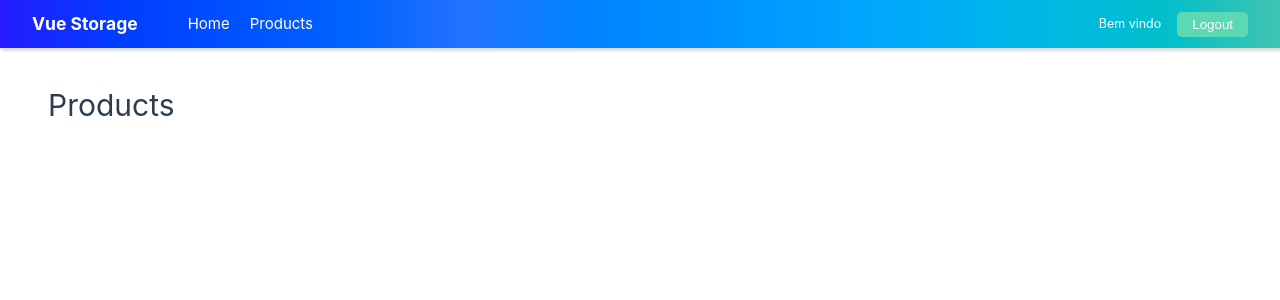
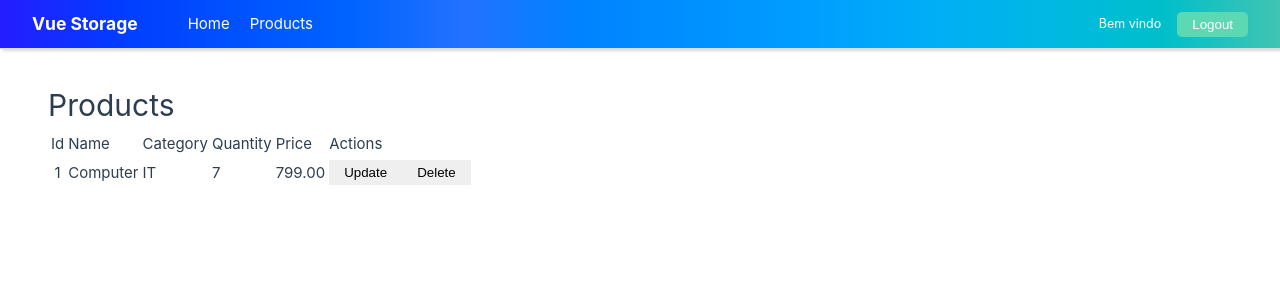
Before and after one commit to gabeFrancisco/vue-storage, a Vue app in the folder ui/vue_storage/: page /dashboard/products in a window 1280 px wide. Shown: the top 300 px of the page. Built offline with nearby package versions, Linux system fonts and the light colour scheme; sample sign-in values are in the browser's storage.

Commit message:
fixed localStorage object assignment

```diff
--- a/ui/vue_storage/src/components/Header.vue
+++ b/ui/vue_storage/src/components/Header.vue
@@ -2,23 +2,19 @@
 
 import { useUserStore } from '@/store/userStore';
 import { useRouter } from 'vue-router';
-import { storeToRefs } from 'pinia';
 
 const userStore = useUserStore();
 const router = useRouter();
-const { user } = storeToRefs(userStore)
 
 function handleSignout() {
     userStore.signout();
     router.replace("/")
 }
-
 </script>
 
 <template>
     <header>
         <div class="header-nav">
-
             <div>
                 <h3>
                     Vue Storage
@@ -30,7 +26,7 @@ function handleSignout() {
             </ul>
         </div>
         <div class="header-nav">
-            <small>Bem vindo {{ user.username }}</small>
+            <small>Bem vindo {{ userStore.user?.username }}</small>
             <button @click="handleSignout()" class="text-white bg-green rounded">Logout</button>
         </div>
     </header>
@@ -44,7 +40,19 @@ header {
     padding: 10px 2rem;
     border-bottom: 1px solid #ddd;
     box-shadow: rgba(0, 0, 0, 0.15) 1.95px 1.95px 2.6px;
-    background-image: linear-gradient(to right, #251cff, #023cff, #0051ff, #0063ff, #2372ff, #0083ff, #0091ff, #009fff, #00aef6, #00b8e3, #00bfca, #41c4b2);
+    background-image: linear-gradient(to right,
+            #251cff,
+            #023cff,
+            #0051ff,
+            #0063ff,
+            #2372ff,
+            #0083ff,
+            #0091ff,
+            #009fff,
+            #00aef6,
+            #00b8e3,
+            #00bfca,
+            #41c4b2);
     color: white
 }
 
@@ -73,7 +81,7 @@ header .header-nav {
     align-items: center;
 }
 
-button{
+button {
     margin: 0 0 0 1rem;
 }
 </style>
--- /dev/null
+++ b/ui/vue_storage/src/components/ProductsTable.vue
@@ -0,0 +1,35 @@
+<script setup>
+
+</script>
+
+<template>
+    <table>
+        <thead>
+            <tr>
+                <th>Id</th>
+                <td>Name</td>
+                <td>Category</td>
+                <td>Quantity</td>
+                <td>Price</td>
+                <td>Actions</td>
+            </tr>
+        </thead>
+        <tbody>
+            <tr>
+                <th>1</th>
+                <td>Computer</td>
+                <td>IT</td>
+                <td>7</td>
+                <td>799.00</td>
+                <td>
+                    <div>
+                        <button type="button">Update</button>
+                        <button type="button">Delete</button>
+                    </div>
+                </td>
+            </tr>
+        </tbody>
+    </table>
+</template>
+
+<style scoped></style>
--- a/ui/vue_storage/src/main.js
+++ b/ui/vue_storage/src/main.js
@@ -7,7 +7,4 @@ import App from "./App.vue";
 
 const pinia = createPinia();
 
-createApp(App)
-  .use(router)
-  .use(pinia)
-  .mount("#app");
+createApp(App).use(router).use(pinia).mount("#app");
--- a/ui/vue_storage/src/store/userStore.js
+++ b/ui/vue_storage/src/store/userStore.js
@@ -1,36 +1,36 @@
 import { defineStore } from "pinia";
 
-export const useUserStore = defineStore('user', {
+export const useUserStore = defineStore("user", {
   state: () => ({
     user: {
-      username: ""
+      username: "",
     },
-    isLogged: true
+    isLogged: true,
   }),
   actions: {
-    signin(username, password){
+    signin(username, password) {
       const user = {
         id: 773,
         username: username,
-        email: 'brielsfrancisco@gmail.com',
-        token: 'as234#sdf34$fsdjgja1088412',
-      }
-      localStorage.setItem("user", JSON.stringify(user))
+        email: "brielsfrancisco@gmail.com",
+        token: "as234#sdf34$fsdjgja1088412",
+      };
+      localStorage.setItem("user", JSON.stringify(user));
 
       this.user = user;
-      this.isLogged = true
+      this.isLogged = true;
     },
-    signout(){
-      localStorage.removeItem('user');
-      this.isLogged = false,
-      this.user = null
+    signout() {
+      localStorage.removeItem("user");
+      (this.isLogged = false), (this.user = null);
     },
-    loadUser(){
-      const user = (localStorage.getItem('user'));
-      if(user){
-        this.user = user
-        this.isLogged = true
+    loadUser() {
+      const user = localStorage.getItem("user");
+      if (user) {
+        console.log(JSON.parse(user));
+        // this.user.username = user.username;
+        // this.isLogged = true;
       }
-    }
-  }
-})
+    },
+  },
+});
--- a/ui/vue_storage/src/views/DashboardView.vue
+++ b/ui/vue_storage/src/views/DashboardView.vue
@@ -11,11 +11,11 @@ const { isLogged } = storeToRefs(store)
 
 onBeforeMount(() => {
   const user = localStorage.getItem('user')
-  alert(user != null)
+  // alert(user != null)
   if (user) {
     store.loadUser();
   }
-  else{
+  else {
     router.replace('/')
     store.signout();
   }
--- a/ui/vue_storage/src/views/LoginView.vue
+++ b/ui/vue_storage/src/views/LoginView.vue
@@ -8,12 +8,12 @@ const userStore = useUserStore();
 const username = ref("")
 const password = ref("")
 
-function login(){
-    if(this.username === "" || this.password === ""){
+function login() {
+    if (this.username === "" || this.password === "") {
         alert("Please enter all credentials data below!")
     }
-    else{
-        userStore.signin(username, password)
+    else {
+        userStore.signin(username.value, password)
         router.replace('/dashboard/products')
     }
 }
@@ -68,7 +68,7 @@ function login(){
     align-content: baseline;
 }
 
-.buttons{
+.buttons {
     display: flex;
     flex-direction: row-reverse;
     justify-content: space-between;
--- a/ui/vue_storage/src/views/ProductsView.vue
+++ b/ui/vue_storage/src/views/ProductsView.vue
@@ -1,7 +1,19 @@
 <script setup>
+import ProductsTable from "@/components/ProductsTable.vue";
+
+
 
 </script>
 
 <template>
     <h1>Products</h1>
+    <div class="table-area">
+        <ProductsTable />
+    </div>
 </template>
+
+<style scoped>
+table-area {
+    margin: 1rem 2rem;
+}
+</style>
```
Also changed, not shown: 1 other file (tests, documents, lock files or other folders). Lines whose indentation alone changed are shown as unchanged.
